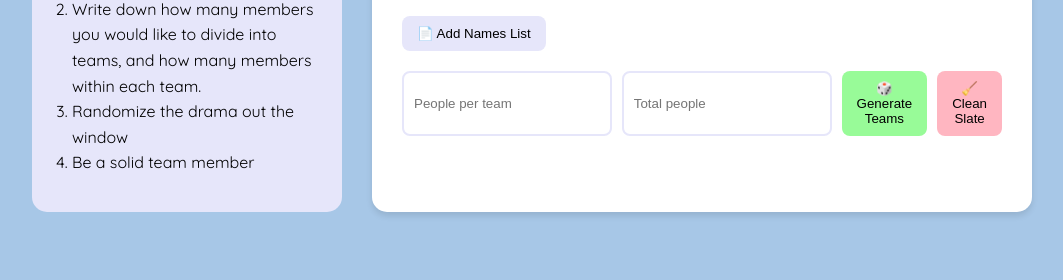
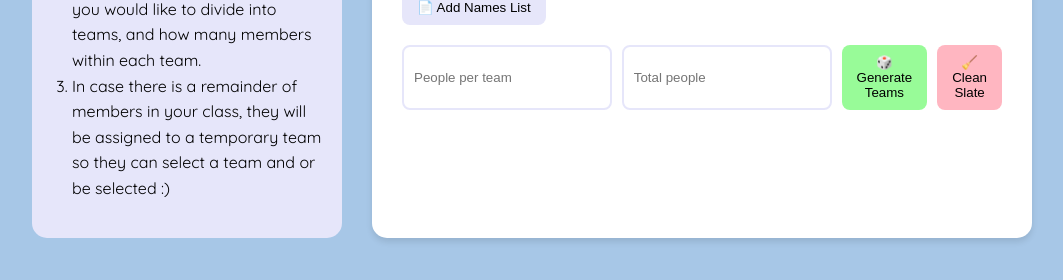
Before and after one commit to Iancucode/RandomTeamBuilder, a plain HTML site: page index.html in a window 1280 px wide. Shown: the part 378-658 px from the top of the page, without its empty margins (108-1171 px from the left). Drawn offline with nearby package versions, Linux system fonts and the light colour scheme.

Commit message:
Add files via upload

```diff
--- a/index.html
+++ b/index.html
@@ -166,8 +166,7 @@
             <ol>
                 <li>Import an excel file with your classmates names / add each one yourself.</li>
                 <li>Write down how many members you would like to divide into teams, and how many members within each team.</li>
-                <li>Randomize the drama out the window</li>
-                <li>Be a solid team member</li>
+                <li>In case there is a remainder of members in your class, they will be assigned to a temporary team so they can select a team and or be selected :)</li>
             </ol>
         </div>
         <div class="container">
```
